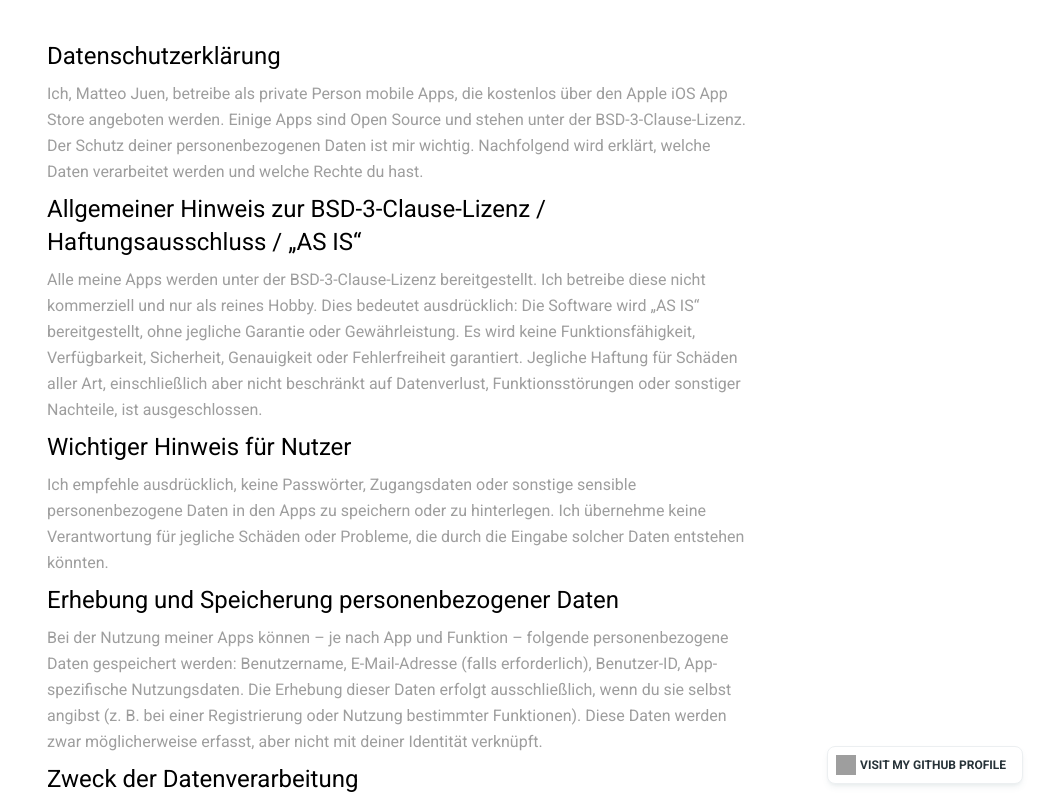
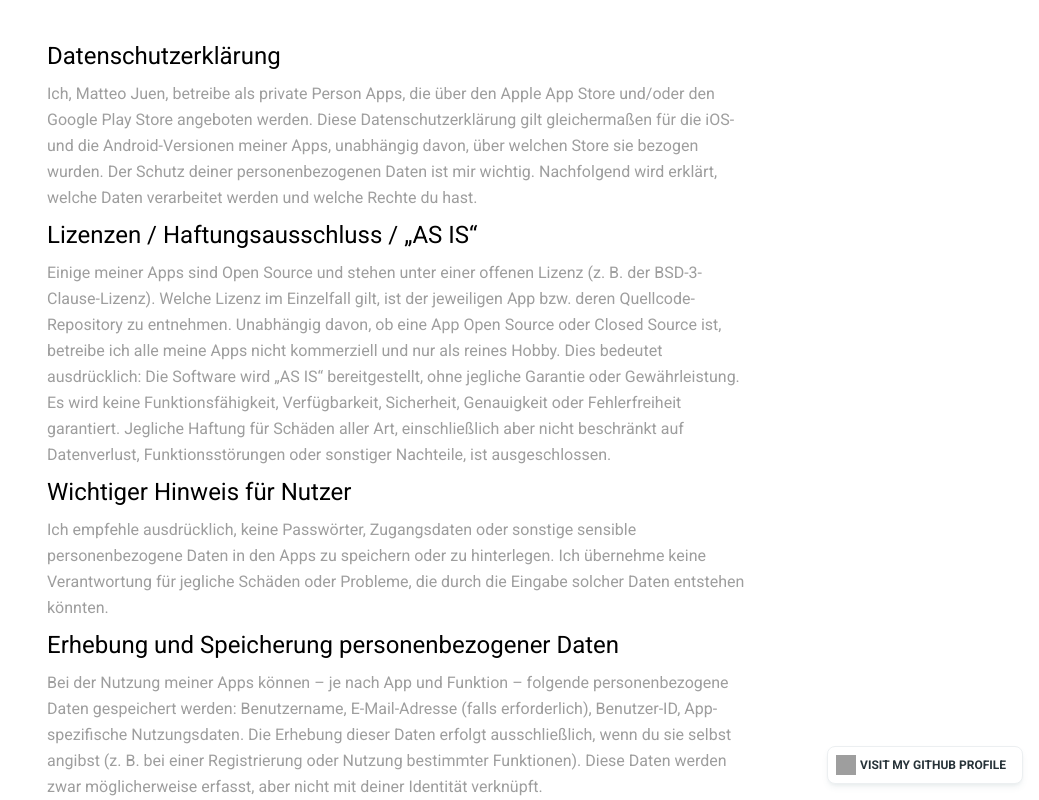
Before and after one commit to sanriodev/blvckleg.dev, a Next.js app: page /app-legal in a window 1280 px wide. Shown: the top 800 px of the page, without its empty margins (241-1280 px from the left). Built offline with nearby package versions, Linux system fonts and the light colour scheme; grey boxes are pictures that could not be loaded.

Commit message:
feat: adjust privacy

```diff
--- a/src/app/app-legal/legal.tsx
+++ b/src/app/app-legal/legal.tsx
@@ -20,11 +20,13 @@ const content = (
       onPointerEnterCapture={undefined}
       onPointerLeaveCapture={undefined}
     >
-      Ich, Matteo Juen, betreibe als private Person mobile Apps, die kostenlos
-      über den Apple iOS App Store angeboten werden. Einige Apps sind Open
-      Source und stehen unter der BSD-3-Clause-Lizenz. Der Schutz deiner
-      personenbezogenen Daten ist mir wichtig. Nachfolgend wird erklärt, welche
-      Daten verarbeitet werden und welche Rechte du hast.
+      Ich, Matteo Juen, betreibe als private Person Apps, die über den Apple App
+      Store und/oder den Google Play Store angeboten werden. Diese
+      Datenschutzerklärung gilt gleichermaßen für die iOS- und die
+      Android-Versionen meiner Apps, unabhängig davon, über welchen Store sie
+      bezogen wurden. Der Schutz deiner personenbezogenen Daten ist mir wichtig.
+      Nachfolgend wird erklärt, welche Daten verarbeitet werden und welche
+      Rechte du hast.
     </Typography>
     <Typography
       variant='h4'
@@ -33,7 +35,7 @@ const content = (
       onPointerEnterCapture={undefined}
       onPointerLeaveCapture={undefined}
     >
-      Allgemeiner Hinweis zur BSD-3-Clause-Lizenz / Haftungsausschluss / „AS IS“
+      Lizenzen / Haftungsausschluss / „AS IS“
     </Typography>
     <Typography
       variant='paragraph'
@@ -42,10 +44,13 @@ const content = (
       onPointerEnterCapture={undefined}
       onPointerLeaveCapture={undefined}
     >
-      Alle meine Apps werden unter der BSD-3-Clause-Lizenz bereitgestellt. Ich
-      betreibe diese nicht kommerziell und nur als reines Hobby. Dies bedeutet
-      ausdrücklich: Die Software wird „AS IS“ bereitgestellt, ohne jegliche
-      Garantie oder Gewährleistung. Es wird keine Funktionsfähigkeit,
+      Einige meiner Apps sind Open Source und stehen unter einer offenen Lizenz
+      (z.&nbsp;B. der BSD-3-Clause-Lizenz). Welche Lizenz im Einzelfall gilt,
+      ist der jeweiligen App bzw. deren Quellcode-Repository zu entnehmen.
+      Unabhängig davon, ob eine App Open Source oder Closed Source ist, betreibe
+      ich alle meine Apps nicht kommerziell und nur als reines Hobby. Dies
+      bedeutet ausdrücklich: Die Software wird „AS IS“ bereitgestellt, ohne
+      jegliche Garantie oder Gewährleistung. Es wird keine Funktionsfähigkeit,
       Verfügbarkeit, Sicherheit, Genauigkeit oder Fehlerfreiheit garantiert.
       Jegliche Haftung für Schäden aller Art, einschließlich aber nicht
       beschränkt auf Datenverlust, Funktionsstörungen oder sonstiger Nachteile,
@@ -176,7 +181,7 @@ const content = (
       personenbezogenen Daten zu erhalten, Berichtigung unrichtiger Daten zu
       verlangen, Löschung oder Einschränkung der Verarbeitung deiner Daten zu
       fordern, der Verarbeitung deiner Daten zu widersprechen. Bitte wende dich
-      dazu per E-Mail an: matteojuen@outlook.com.
+      dazu per E-Mail an: services@blvckleg.dev.
     </Typography>
     <Typography
       variant='h4'
```
